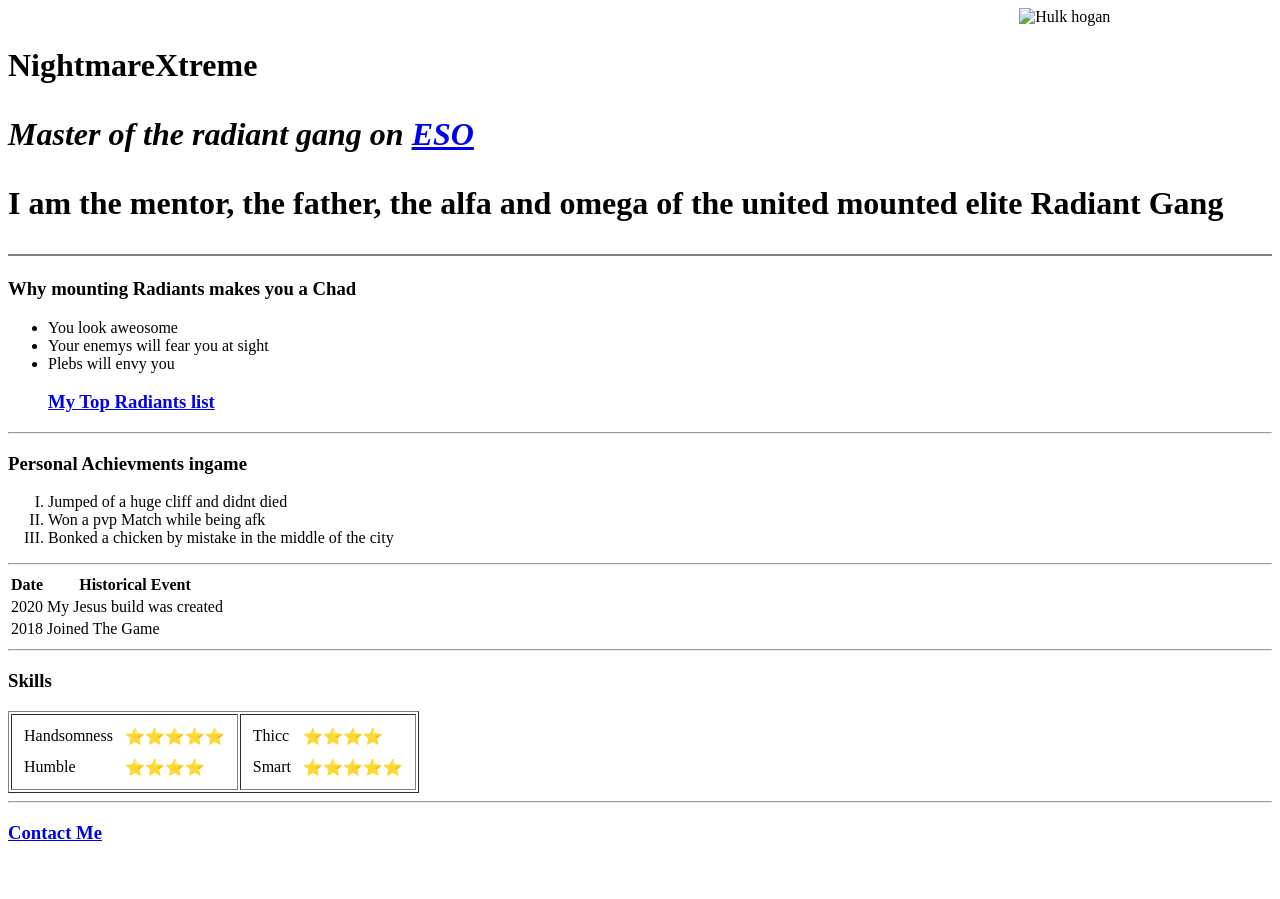
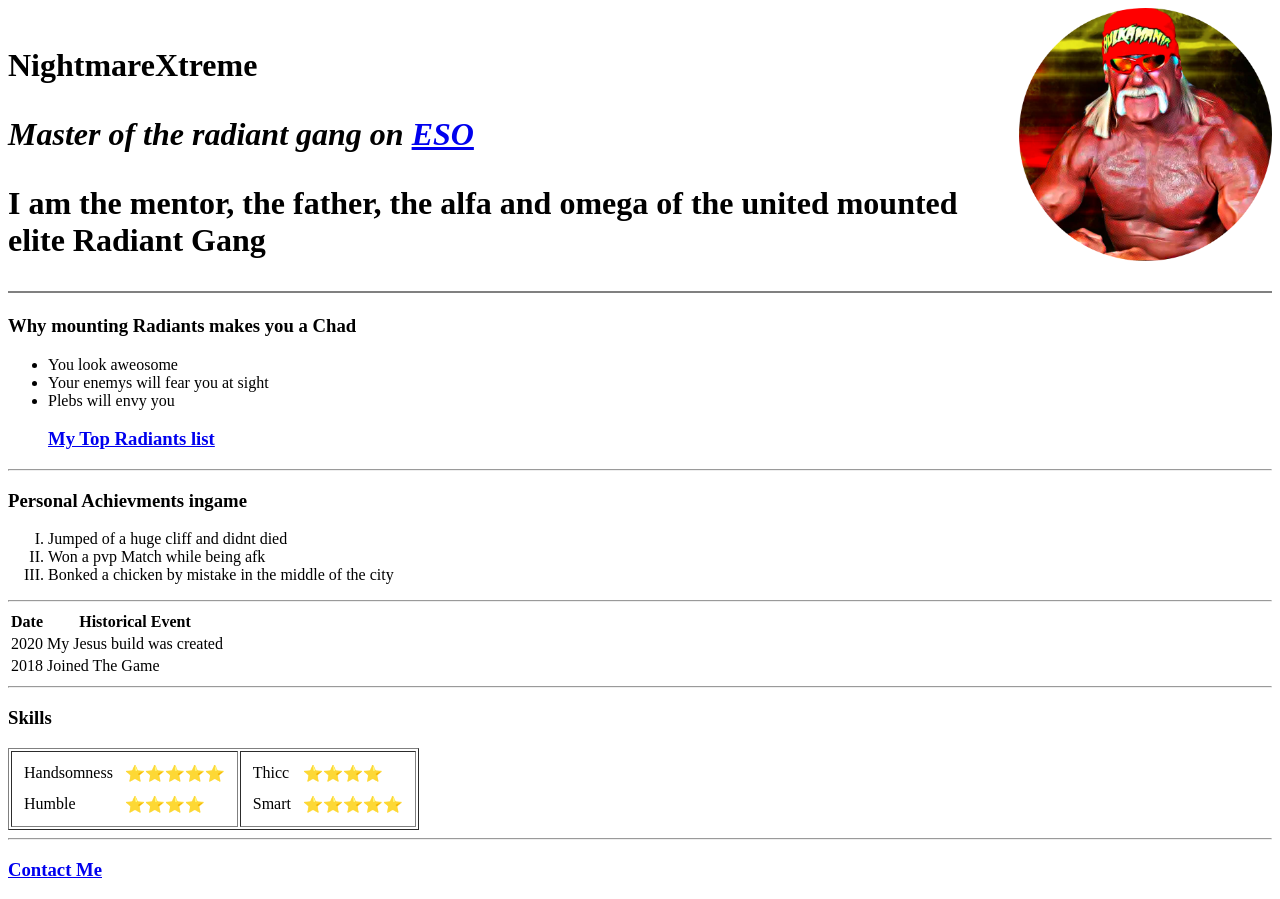
Before and after one commit to NightmareXtreme/Project, a plain HTML site: page index.html in a window 1280 px wide. Before the commit the page ends 862 px from the top, so only its background shows below. Drawn offline with Linux system fonts and the light colour scheme.

Commit message:
Update index.html

```diff
--- a/index.html
+++ b/index.html
@@ -7,7 +7,7 @@
 </head>
 
 <body>
-  <img align="right" width="20%" height="20%" src="images/circle-cropped.png" alt="Hulk hogan" />
+  <img align="right" width="20%" height="20%" src="images/circle.png" alt="Hulk hogan" />
   <br />
   <h1>NightmareXtreme</hi>
     <P><em>
```
